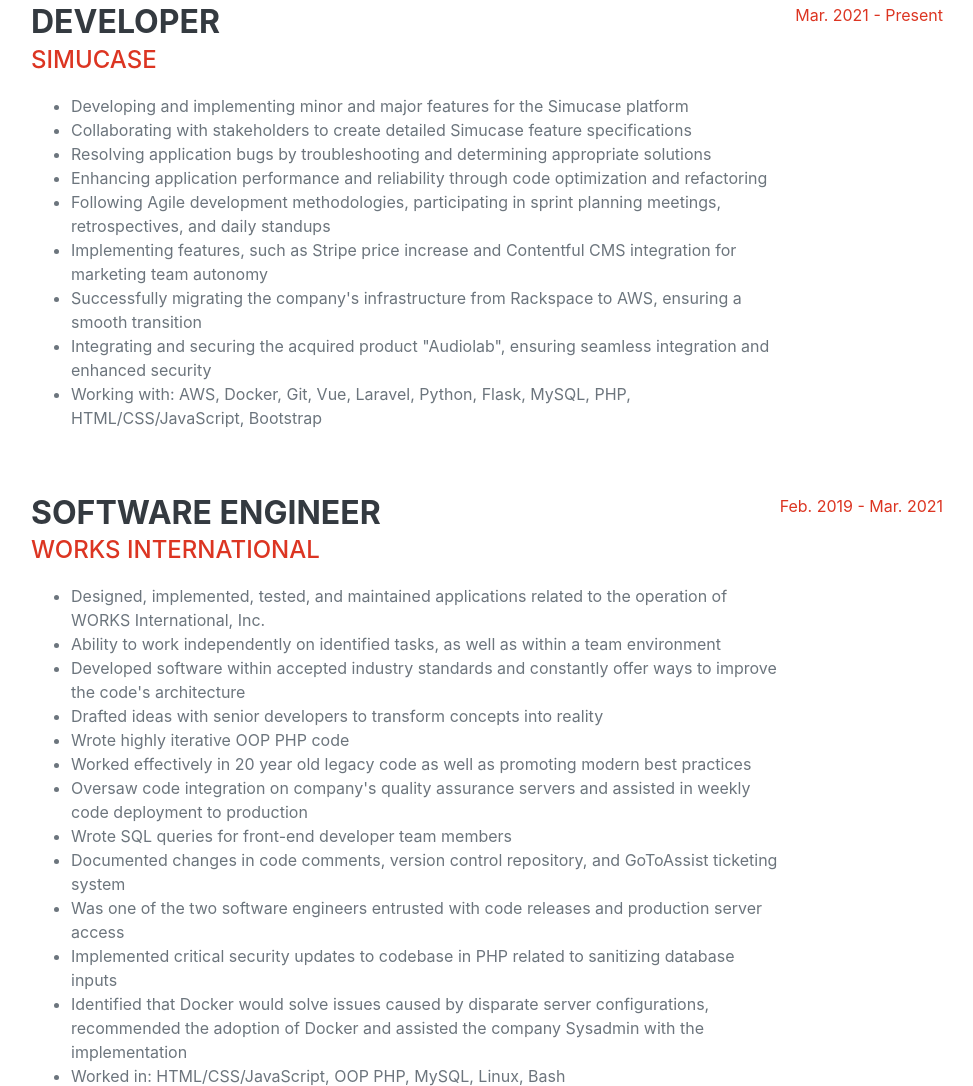
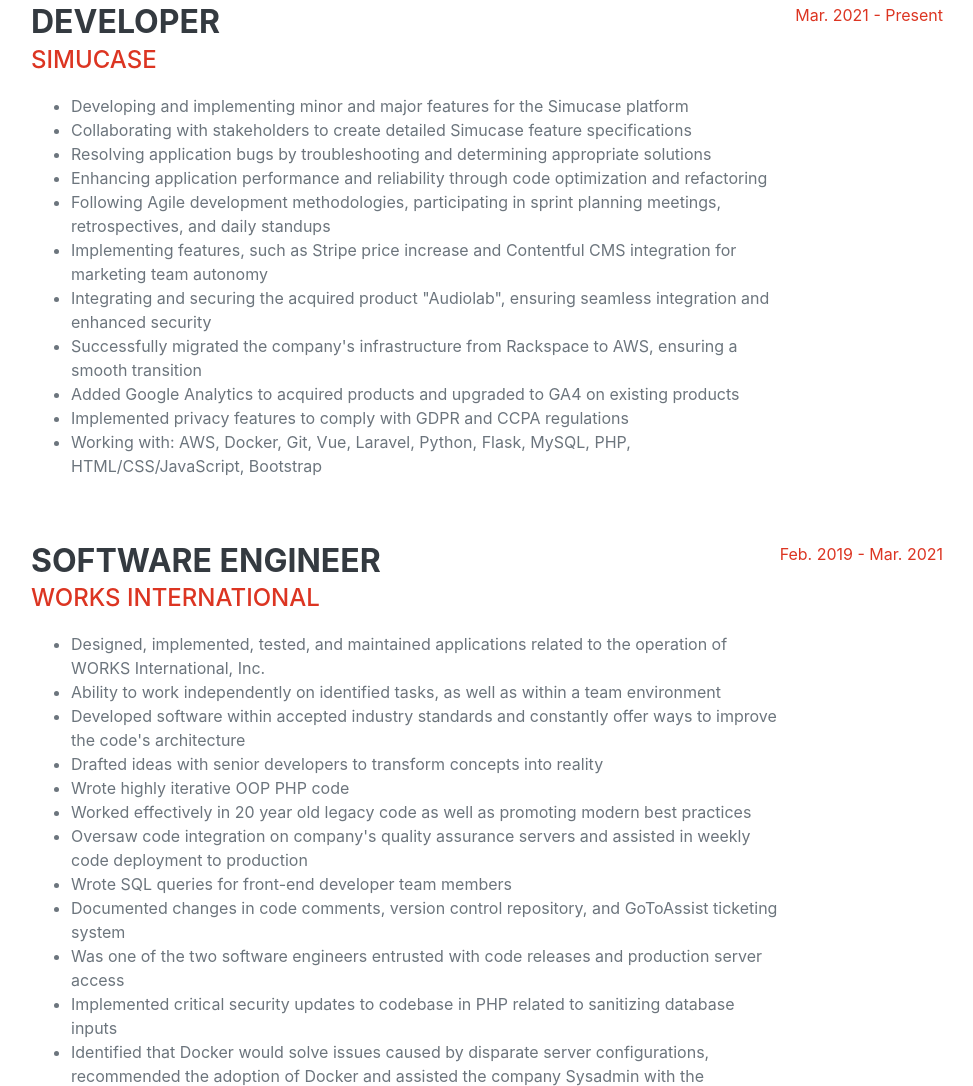
Before and after one commit to brentbenzinger/brentbenzinger.github.io, a website: page index.html in a window 1280 px wide. Shown: the part 993-2079 px from the top of the page, without its empty margins (289-1262 px from the left). Drawn offline with nearby package versions, Linux system fonts and the light colour scheme; a web font is replaced by a local one.

Commit message:
added a few bullet points

```diff
--- a/index.html
+++ b/index.html
@@ -81,10 +81,11 @@
                           <li>Enhancing application performance and reliability through code optimization and refactoring</li>
                           <li>Following Agile development methodologies, participating in sprint planning meetings, retrospectives, and daily standups</li>
                           <li>Implementing features, such as Stripe price increase and Contentful CMS integration for marketing team autonomy</li>
-                          <li>Successfully migrating the company's infrastructure from Rackspace to AWS, ensuring a smooth transition</li>
                           <li>Integrating and securing the acquired product "Audiolab", ensuring seamless integration and enhanced security</li>
+                          <li>Successfully migrated the company's infrastructure from Rackspace to AWS, ensuring a smooth transition</li>
+                          <li>Added Google Analytics to acquired products and upgraded to GA4 on existing products</li>
+                          <li>Implemented privacy features to comply with GDPR and CCPA regulations</li>
                           <li>Working with: AWS, Docker, Git, Vue, Laravel, Python, Flask, MySQL, PHP, HTML/CSS/JavaScript, Bootstrap</li>
-
                         </ul>
                       </div>
                       <div class="flex-shrink-0"><span class="text-primary">Mar. 2021 - Present</span></div>
```
